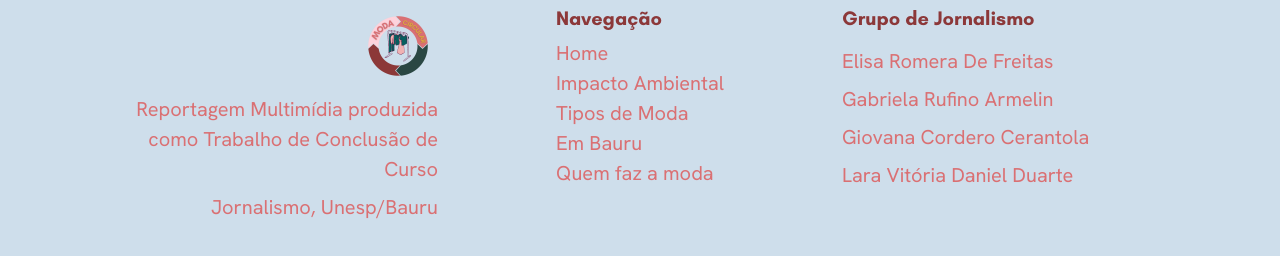
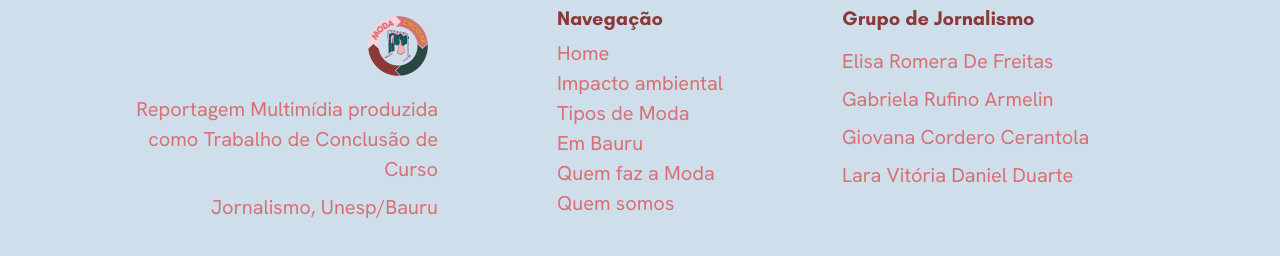
Before and after one commit to moda-circular-bauru/moda-circular-bauru, a Vue app: page / in a window 1280 px wide. Shown: the part 6151-6407 px from the top of the page. Built offline with nearby package versions, Linux system fonts and the light colour scheme.

Commit message:
add links

```diff
--- a/src/components/FooterComponent.vue
+++ b/src/components/FooterComponent.vue
@@ -16,10 +16,11 @@
                     <ul class="footer__navigation-list">
                         <li class="footer__navigation-list--title"><h5>Navegação</h5></li>
                         <li class="footer__navigation-list--item"><router-link to="/">Home</router-link></li>
-                        <li class="footer__navigation-list--item"><router-link to="/impacto-ambiental">Impacto Ambiental</router-link></li>
+                        <li class="footer__navigation-list--item"><router-link to="/impacto-ambiental">Impacto ambiental</router-link></li>
                         <li class="footer__navigation-list--item"><router-link to="/tipos-de-moda">Tipos de Moda</router-link></li>
                         <li class="footer__navigation-list--item"><router-link to="/bauru">Em Bauru</router-link></li>
-                        <li class="footer__navigation-list--item"><router-link to="/quem-faz-a-moda">Quem faz a moda</router-link></li>
+                        <li class="footer__navigation-list--item"><router-link to="/quem-faz-a-moda">Quem faz a Moda</router-link></li>
+                        <li class="footer__navigation-list--item"><router-link to="/quem-somos">Quem somos</router-link></li>
                     </ul>
                 </nav>
                 <div class="footer__undergraduates">
--- a/src/components/MobileMenu.vue
+++ b/src/components/MobileMenu.vue
@@ -6,12 +6,12 @@
                     <router-link @click="closeMenu" to="/">Home</router-link>
                 </div>
                 <div class="mobile-menu__row--link">
-                    <router-link @click="closeMenu" to="/impacto-ambiental">Impacto Ambiental</router-link>
+                    <router-link @click="closeMenu" to="/impacto-ambiental">Impacto ambiental</router-link>
                 </div>
             </div>
             <div class="mobile-menu__row">
                 <div class="mobile-menu__row--link">
-                    <router-link @click="closeMenu" to="/quem-somos">Quem Somos</router-link>
+                    <router-link @click="closeMenu" to="/quem-somos">Quem somos</router-link>
                 </div>
                 <div class="mobile-menu__row--title">
                     <h4 class="title">Moda Circular em Bauru</h4>
```
